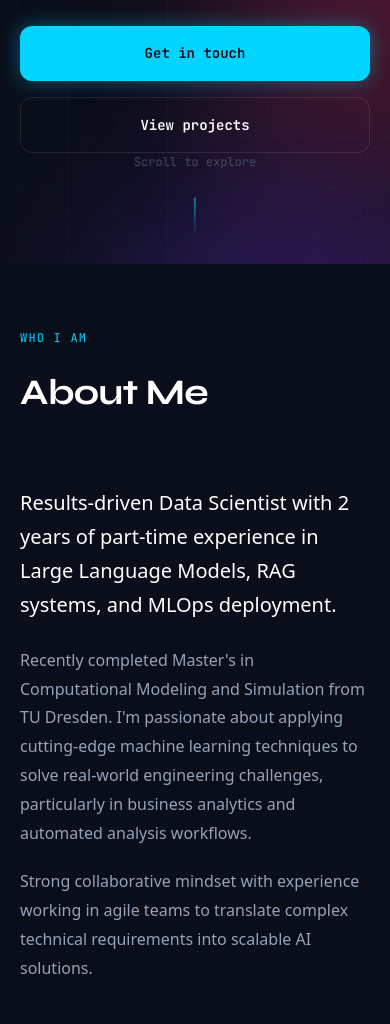
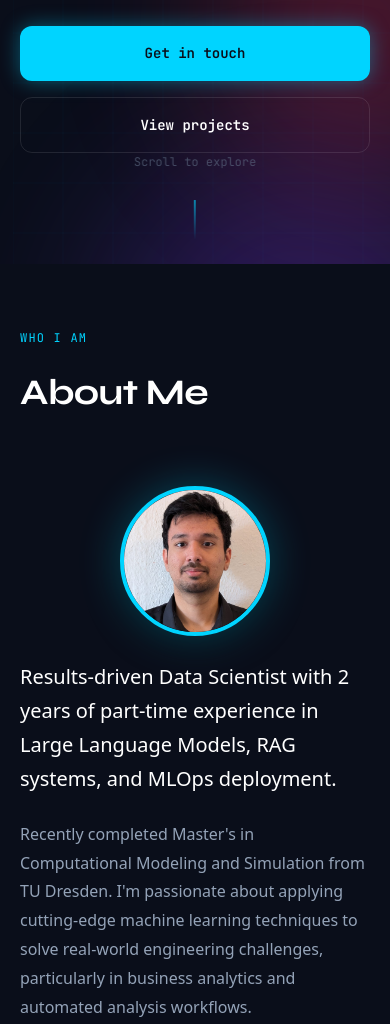
Before and after one commit to Adhithya1209/Adhithya1209.github.io, a plain HTML site: page index.html in a window 390 px wide. Shown: the part 580-1604 px from the top of the page. Drawn offline with Linux system fonts and the light colour scheme.

Commit message:
added professional photo

```diff
--- a/index.html
+++ b/index.html
@@ -80,6 +80,9 @@
             </div>
             <div class="about-content">
                 <div class="about-text">
+                    <div class="profile-image-container">
+                        <img src="images/profile-photo.jpg" alt="Adhithya Jayaraman" class="profile-image">
+                    </div>
                     <p class="lead">
                         Results-driven Data Scientist with 2 years of part-time experience in Large Language Models,
                         RAG systems, and MLOps deployment.
@@ -537,11 +540,11 @@
                         or interesting AI/ML projects. Feel free to reach out!
                     </p>
                     <div class="contact-methods">
-                        <a href="mailto:adhithyajayaraman@gmail.com" class="contact-method">
+                        <a href="/cdn-cgi/l/email-protection#f796939f9e839f8e969d968e9685969a9699b7909a969e9bd994989a" class="contact-method">
                             <span class="contact-icon">📧</span>
                             <div class="contact-details">
                                 <span class="contact-label">Email</span>
-                                <span class="contact-value">adhithyajayaraman@gmail.com</span>
+                                <span class="contact-value"><span class="__cf_email__" data-cfemail="a8c9ccc0c1dcc0d1c9c2c9d1c9dac9c5c9c6e8cfc5c9c1c486cbc7c5">[email&#160;protected]</span></span>
                             </div>
                         </a>
                         <a href="tel:+4915217221887" class="contact-method">
@@ -576,7 +579,7 @@
                     <div class="cta-card">
                         <h3>Ready to collaborate?</h3>
                         <p>Let's build something amazing together. Drop me a message and I'll get back to you as soon as possible.</p>
-                        <a href="mailto:adhithyajayaraman@gmail.com" class="btn btn-primary">Send Email</a>
+                        <a href="/cdn-cgi/l/email-protection#2f4e4b47465b47564e454e564e5d4e424e416f48424e4643014c4042" class="btn btn-primary">Send Email</a>
                     </div>
                 </div>
             </div>
@@ -599,12 +602,4 @@
                     <a href="#contact">Contact</a>
                 </div>
             </div>
-            <div class="footer-bottom">
-                <p>&copy; 2025 Adhithya Jayaraman. All rights reserved.</p>
-            </div>
-        </div>
-    </footer>
-
-    <script src="script.js"></script>
-</body>
-</html>
+            <div c
--- a/styles.css
+++ b/styles.css
@@ -437,6 +437,28 @@ body {
     grid-template-columns: 1.5fr 1fr;
     gap: 64px;
     align-items: start;
+}
+
+.profile-image-container {
+    width: 200px;
+    height: 200px;
+    margin: 0 auto 32px;
+    position: relative;
+}
+
+.profile-image {
+    width: 100%;
+    height: 100%;
+    object-fit: cover;
+    border-radius: 50%;
+    border: 4px solid var(--primary);
+    box-shadow: 0 0 40px rgba(0, 212, 255, 0.3), var(--shadow-lg);
+    transition: var(--transition-normal);
+}
+
+.profile-image:hover {
+    transform: scale(1.05);
+    box-shadow: 0 0 60px rgba(0, 212, 255, 0.5), var(--shadow-lg);
 }
 
 .about-text .lead {
@@ -1117,6 +1139,11 @@ body {
         gap: 48px;
     }
 
+    .profile-image-container {
+        width: 180px;
+        height: 180px;
+    }
+
     .about-stats {
         grid-template-columns: repeat(3, 1fr);
     }
@@ -1167,6 +1194,12 @@ body {
         justify-content: center;
     }
 
+    .profile-image-container {
+        width: 150px;
+        height: 150px;
+        margin-bottom: 24px;
+    }
+
     .about-stats {
         grid-template-columns: 1fr;
     }
```
Also changed, not shown: images/profile-photo.jpg (added), images/working-photo.jpg (added).
